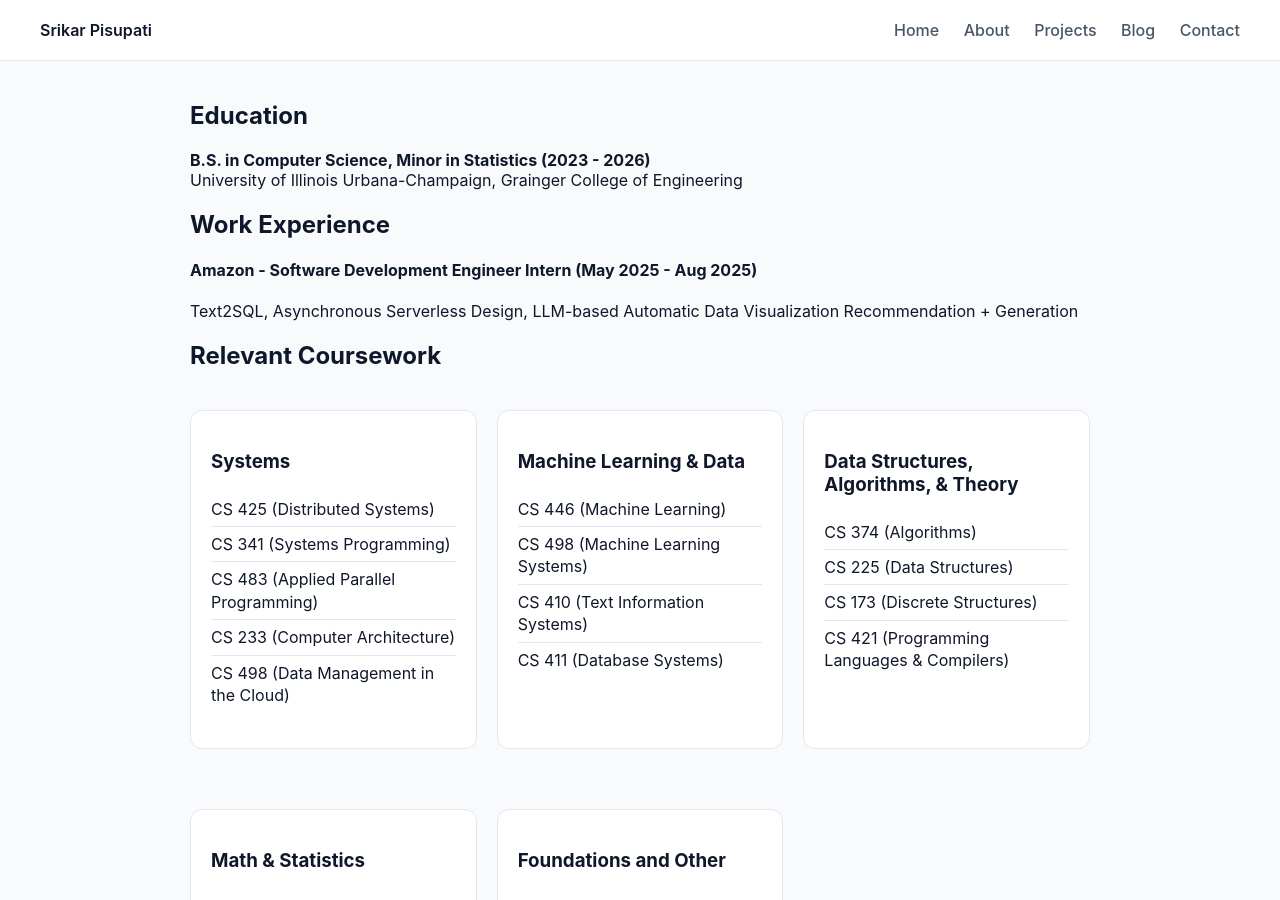
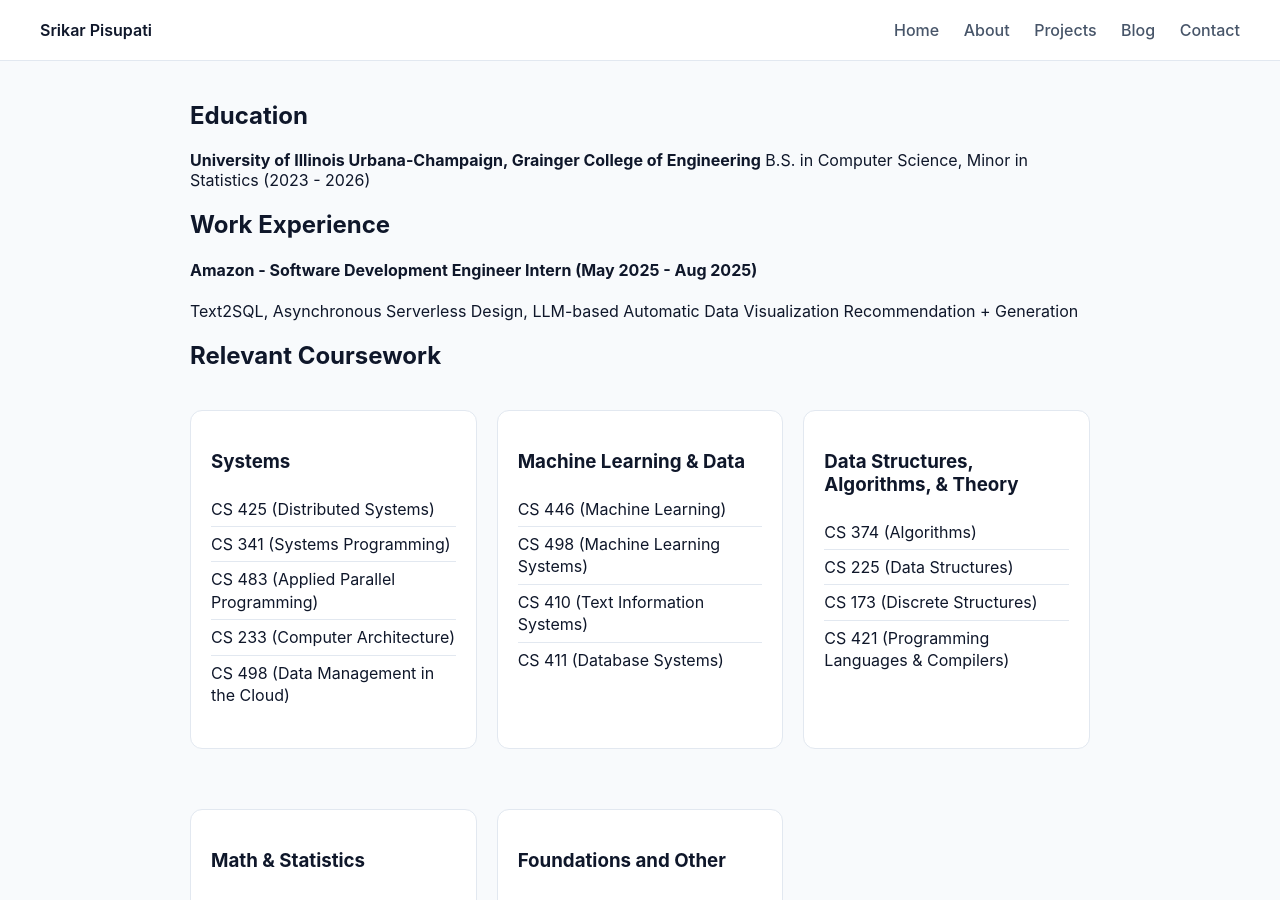
Before and after one commit to srikarpisupati/srikarpisupati.github.io, a Jekyll site: the page built from about.md, in a window 1280 px wide and 900 px high. Built offline with Jekyll 4.4.1, drawn with Linux system fonts in a browser that asks for light colours.

```diff
--- a/about.md
+++ b/about.md
@@ -6,8 +6,8 @@ permalink: /about/
 
 ## Education
 
-**B.S. in Computer Science, Minor in Statistics (2023 - 2026)**
-<br>University of Illinois Urbana-Champaign, Grainger College of Engineering
+**University of Illinois Urbana-Champaign, Grainger College of Engineering**
+B.S. in Computer Science, Minor in Statistics (2023 - 2026)
 
 ## Work Experience
 
```
